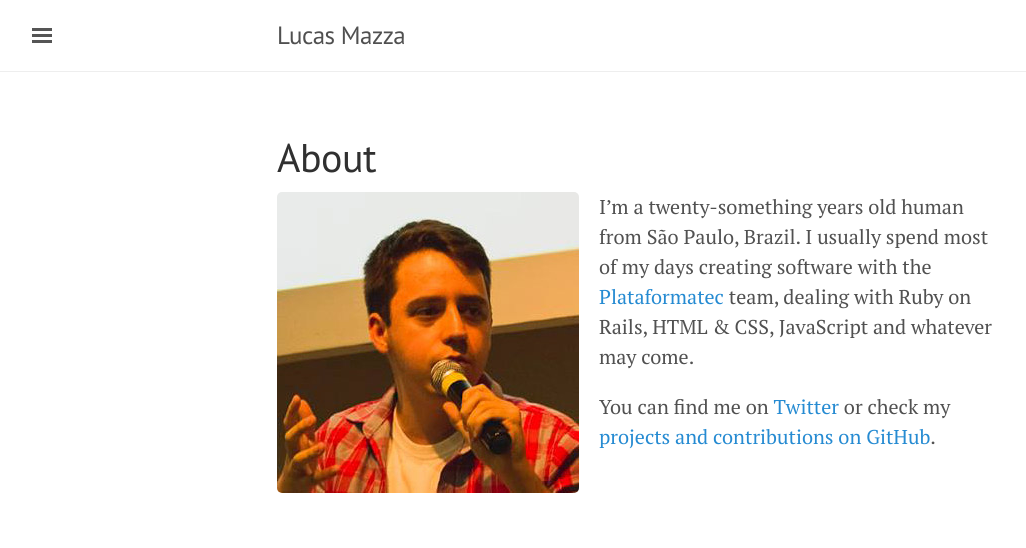
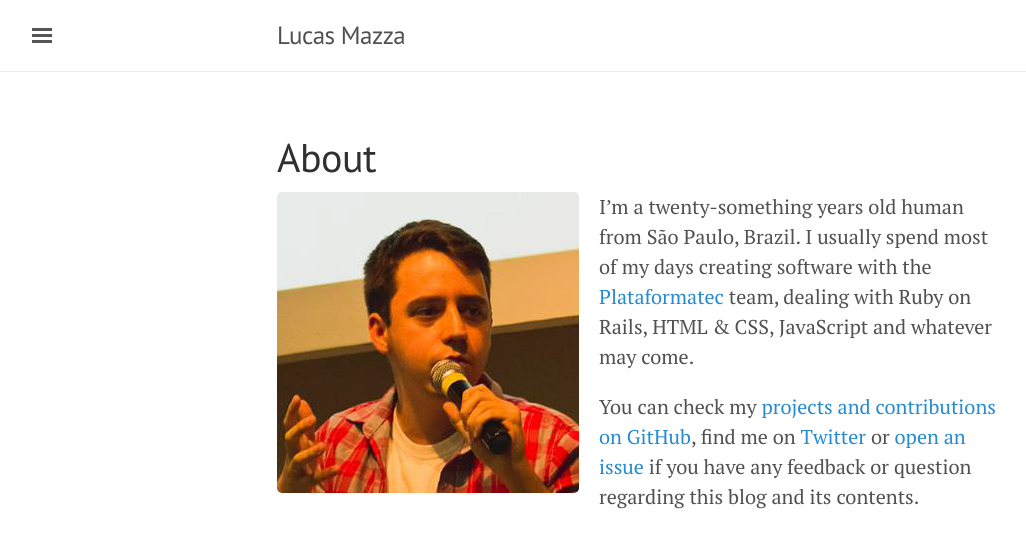
Before and after one commit to lucasmazza/lucasmazza.github.io, a Jekyll site: the page built from about.md, in a window 1280 px wide. Shown: the top 548 px of the page, without its empty margins (3-1029 px from the left). Built offline with Jekyll 4.4.1, drawn with Linux system fonts in a browser that asks for light colours; Markdown is read by kramdown in place of the engine named in the settings; comment, search, counter and statistics services are not loaded.

Commit message:
Try out this issue as comment thing.

```diff
--- a/about.md
+++ b/about.md
@@ -8,5 +8,6 @@ from São Paulo, Brazil. I usually spend most of my days creating software with
 [Plataformatec](http://plataformatec.com.br) team, dealing with Ruby on Rails,
 HTML & CSS, JavaScript and whatever may come.
 
-You can find me on [Twitter](https://twitter.com/lucasmazza) or check my
-[projects and contributions on GitHub](https://github.com/lucasmazza).
+You can check my [projects and contributions on GitHub](https://github.com/lucasmazza),
+find me on [Twitter](https://twitter.com/lucasmazza) or [open an issue](https://github.com/lucasmazza/lucasmazza.github.io/issues/new?title=Hello!)
+if you have any feedback or question regarding this blog and its contents.
```
Also changed, not shown: _layouts/post.html (+9 -8 lines).
